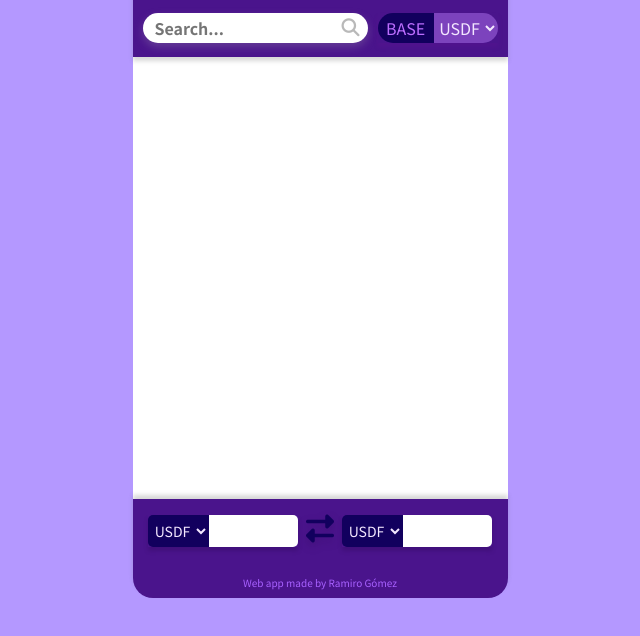
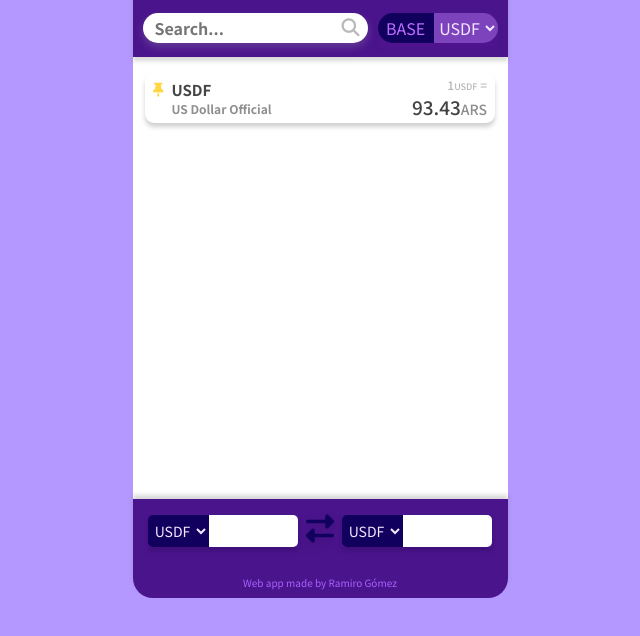
Before and after one commit to ramiro-gomez/coin_x_coin, a website with bundled scripts: page index.html in a window 1280 px wide. Shown: the part 84-720 px from the top of the page, without its empty margins (320-960 px from the left). Built offline with nearby package versions, Linux system fonts and the light colour scheme; no server answers.

Commit message:
fix: card style

```diff
--- a/css/style.css
+++ b/css/style.css
@@ -156,11 +156,10 @@ article{
 
 .card {
     width: 21.875rem;
-    height: 3.125rem;
+    min-height: 3.125rem;
     border-radius: 0.5625rem;
     box-shadow: 0 0.25rem 0.25rem rgba(70, 70, 70, 0.25);
     margin-top: 1rem;
-
     display: flex;
     align-items: center;
 }
@@ -173,40 +172,41 @@ article{
     margin-top: 0.375rem;
     margin-left: 0.5rem;
 }
-.card div{
+.card-name{
     display: flex;
     flex-direction: column;
     margin-left: 0.5rem;
 }
-.card div h2 {
-    font-size: 1rem;
+.card-name h2 {
+    font-size: 0.9375rem;
     font-weight: bold;
     color: var(--gray-1);
 }
-.card div p {
+.card-name p {
     font-size: 0.75rem;
     font-weight: bold;
     color: var(--gray-2);
 }
-.card-sub-text{
-    font-size: 0.8125rem;
+.card-value {
+    align-self: center;
+    margin-left: auto;
+    margin-right: 0.5rem;
+    text-align: right;
+}
+.card-value p{
+    font-size: 0.75rem;
     font-weight: 500;
     color: var(--gray-3);
-    align-self: flex-end;
-    margin-bottom: 0.1875rem;
-    margin-left: 2.3125rem;
 }
-.card p span{
+.card-value p span{
     font-size: 0.5625rem;
 }
-.card h3{
-    width: 8.4375rem;
+.card-value h3{
     font-size: 1.1875rem;
     font-weight: 500;
-    text-align: right;
     color: var(--gray-4);
 }
-.card h3 span{
+.card-value h3 span{
     font-size: 0.875rem;
     color: var(--gray-5);
 }
--- a/index.html
+++ b/index.html
@@ -38,116 +38,19 @@
 
         <!--        Middle       -->
         <section class="middle-container">
-            <!-- <div class="card">
-                <a>
-                    <i class="fas fa-thumbtack"></i>
-                </a>
-                <div>
-                    <h2>USDF</h2>
-                    <p>US Dollar Official</p>
-                </div>
-                <p class="card-sub-text">1<span>USDF</span> = </p>
-                <h3>93.43<span>ARS</span></h3>
-            </div>
             <div class="card">
                 <a>
                     <i class="fas fa-thumbtack"></i>
                 </a>
-                <div>
+                <div class="card-name">
                     <h2>USDF</h2>
                     <p>US Dollar Official</p>
                 </div>
-                <p class="card-sub-text">1<span>USDF</span> = </p>
-                <h3>93.43<span>ARS</span></h3>
+                <div class="card-value">
+                    <p>1<span>USDF</span> = </p>
+                    <h3>93.43<span>ARS</span></h3>
+                </div>
             </div>
-            <div class="card">
-                <a>
-                    <i class="fas fa-thumbtack"></i>
-                </a>
-                <div>
-                    <h2>USDF</h2>
-                    <p>US Dollar Official</p>
-                </div>
-                <p class="card-sub-text">1<span>USDF</span> = </p>
-                <h3>93.43<span>ARS</span></h3>
-            </div>
-            <div class="card">
-                <a>
-                    <i class="fas fa-thumbtack"></i>
-                </a>
-                <div>
-                    <h2>USDF</h2>
-                    <p>US Dollar Official</p>
-                </div>
-                <p class="card-sub-text">1<span>USDF</span> = </p>
-                <h3>93.43<span>ARS</span></h3>
-            </div>
-            <div class="card">
-                <a>
-                    <i class="fas fa-thumbtack"></i>
-                </a>
-                <div>
-                    <h2>USDF</h2>
-                    <p>US Dollar Official</p>
-                </div>
-                <p class="card-sub-text">1<span>USDF</span> = </p>
-                <h3>93.43<span>ARS</span></h3>
-            </div>
-            <div class="card">
-                <a>
-                    <i class="fas fa-thumbtack"></i>
-                </a>
-                <div>
-                    <h2>USDF</h2>
-                    <p>US Dollar Official</p>
-                </div>
-                <p class="card-sub-text">1<span>USDF</span> = </p>
-                <h3>93.43<span>ARS</span></h3>
-            </div>
-            <div class="card">
-                <a>
-                    <i class="fas fa-thumbtack"></i>
-                </a>
-                <div>
-                    <h2>USDF</h2>
-                    <p>US Dollar Official</p>
-                </div>
-                <p class="card-sub-text">1<span>USDF</span> = </p>
-                <h3>93.43<span>ARS</span></h3>
-            </div>
-            <div class="card">
-                <a>
-                    <i class="fas fa-thumbtack"></i>
-                </a>
-                <div>
-                    <h2>USDF</h2>
-                    <p>US Dollar Official</p>
-                </div>
-                <p class="card-sub-text">1<span>USDF</span> = </p>
-                <h3>93.43<span>ARS</span></h3>
-            </div>
-            <div class="card">
-                <a>
-                    <i class="fas fa-thumbtack"></i>
-                </a>
-                <div>
-                    <h2>USDF</h2>
-                    <p>US Dollar Official</p>
-                </div>
-                <p class="card-sub-text">1<span>USDF</span> = </p>
-                <h3>93.43<span>ARS</span></h3>
-            </div>
-            <div class="card">
-                <a>
-                    <i class="fas fa-thumbtack"></i>
-                </a>
-                <div>
-                    <h2>USDF</h2>
-                    <p>US Dollar Official</p>
-                </div>
-                <p class="card-sub-text">1<span>USDF</span> = </p>
-                <h3>93.43<span>ARS</span></h3>
-            </div> -->
         </section>
 
         <!--        Bottom      -->
--- a/js/ui.js
+++ b/js/ui.js
@@ -8,16 +8,22 @@ export class UserInterface {
 		for (const card of cardsArray) {
 			const cardDiv = document.createElement('div');
 			cardDiv.classList.add('card');
+			// let cardSubName = `<p>${card.name}</p>`;
+			// if (card.name.length >= 11) {
+			// cardSubName = `<p class="f-size-large-text">${card.name}</p>`;
+			// }
 			cardDiv.innerHTML = `
 			<a>
                 <i class="fas fa-thumbtack"></i>
             </a>
-			<div>
+            <div class="card-name">
                 <h2>${card.id}</h2>
                 <p>${card.name}</p>
             </div>
-			<p class="card-sub-text">1<span>${card.id}</span> = </p>
+            <div class="card-value">
+                <p>1<span>${card.id}</span> = </p>
                 <h3>${card.value}<span>${base}</span></h3>
+            </div>
 			`;
 			documentFragment.appendChild(cardDiv);
 		}
```
Lines whose indentation alone changed are shown as unchanged.
